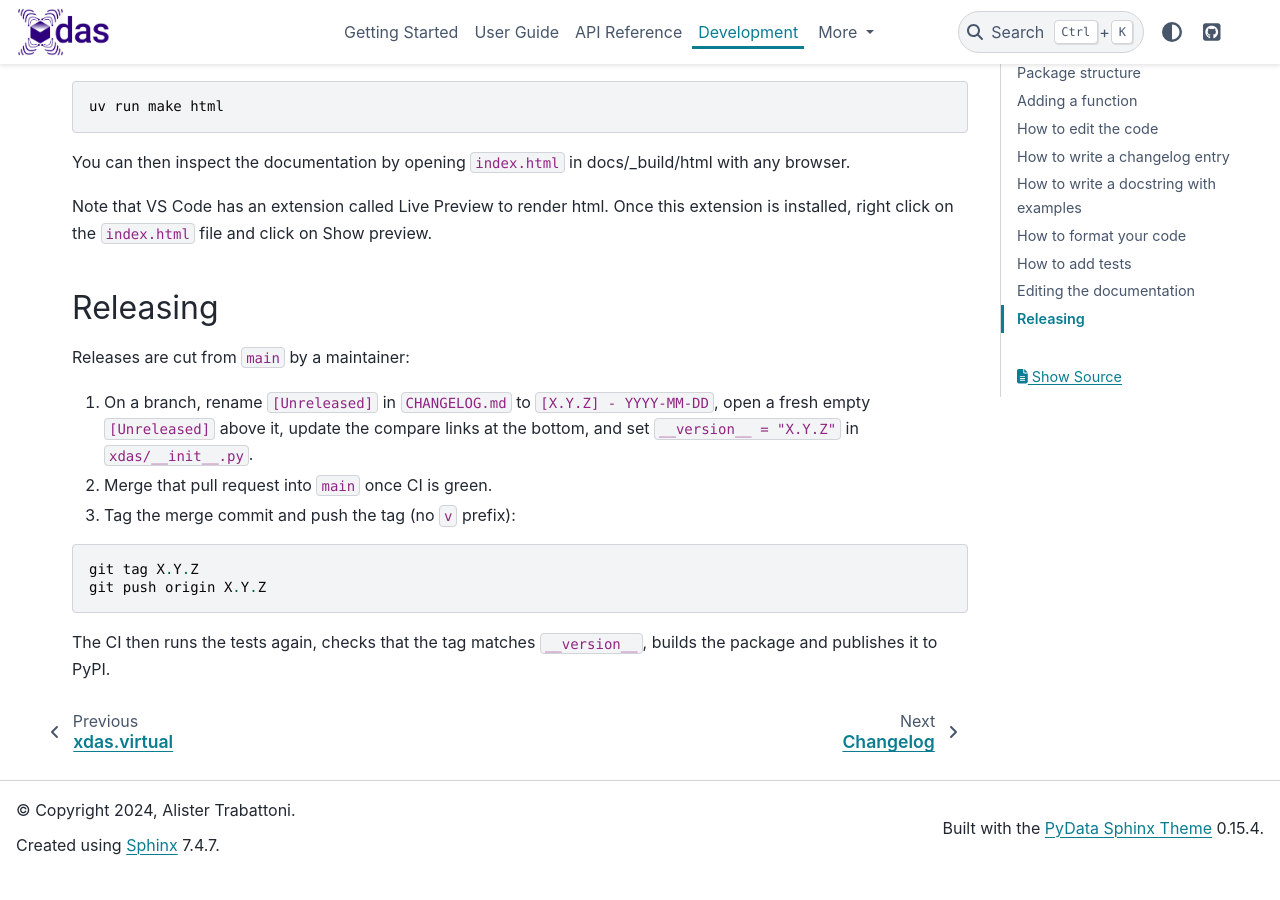
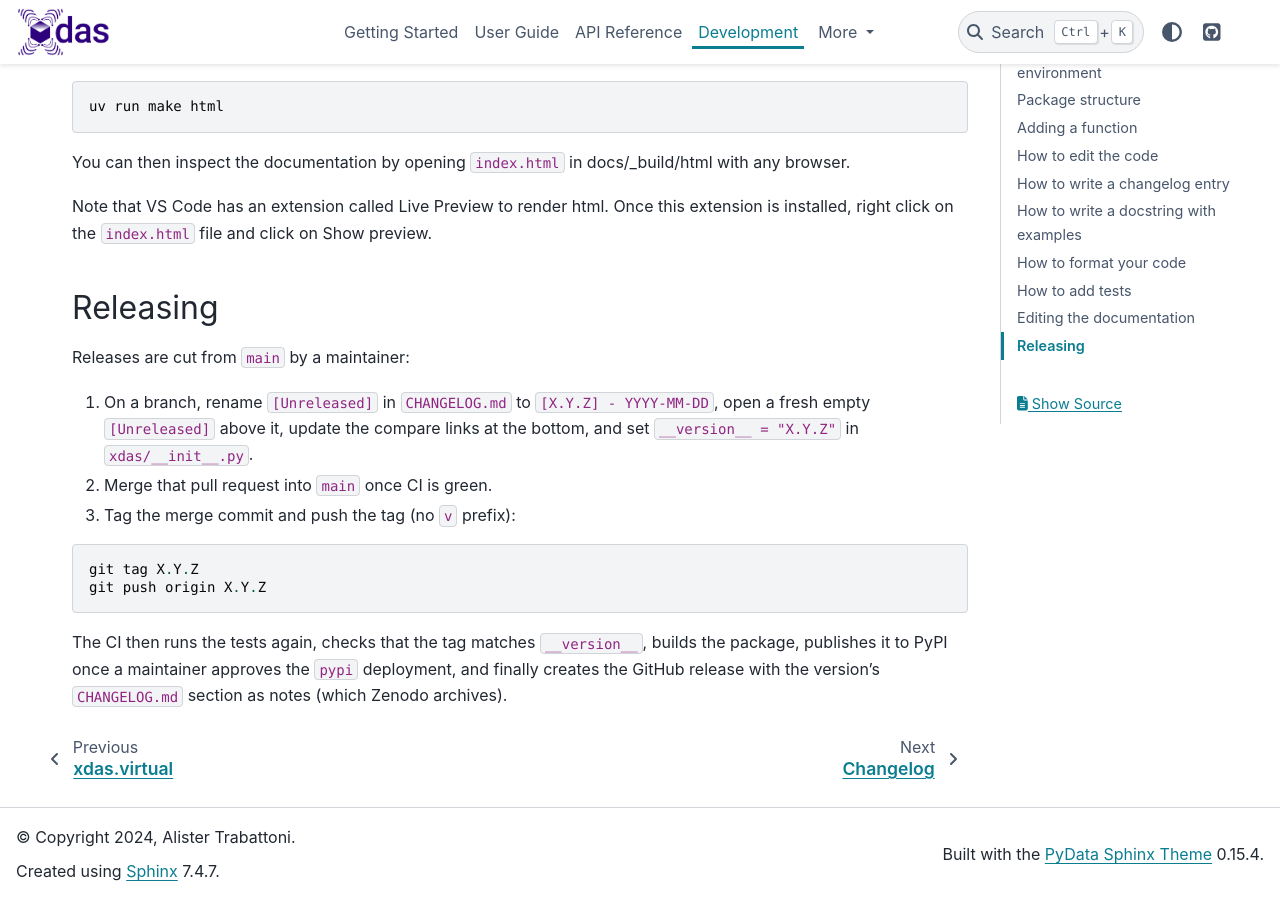
Before and after one commit to xdas-dev/xdas, a Sphinx documentation site: the page built from docs/contribute.md, in a window 1280 px wide and 900 px high, scrolled down 4141 px. Built offline with Sphinx 7.4.7 and the PyData theme 0.15.4, drawn with Linux system fonts in a browser that asks for light colours; before the commit the page ends 5015 px from its top, so only the background shows below that.

Commit message:
ci: create the GitHub release from the changelog once PyPI accepts the upload

````diff
--- a/docs/contribute.md
+++ b/docs/contribute.md
@@ -175,4 +175,4 @@ Releases are cut from `main` by a maintainer:
 git tag X.Y.Z
 git push origin X.Y.Z
 ```
-The CI then runs the tests again, checks that the tag matches `__version__`, builds the package and publishes it to PyPI.
+The CI then runs the tests again, checks that the tag matches `__version__`, builds the package, publishes it to PyPI once a maintainer approves the `pypi` deployment, and finally creates the GitHub release with the version's `CHANGELOG.md` section as notes (which Zenodo archives).
````
Also changed, not shown: 1 other file.
